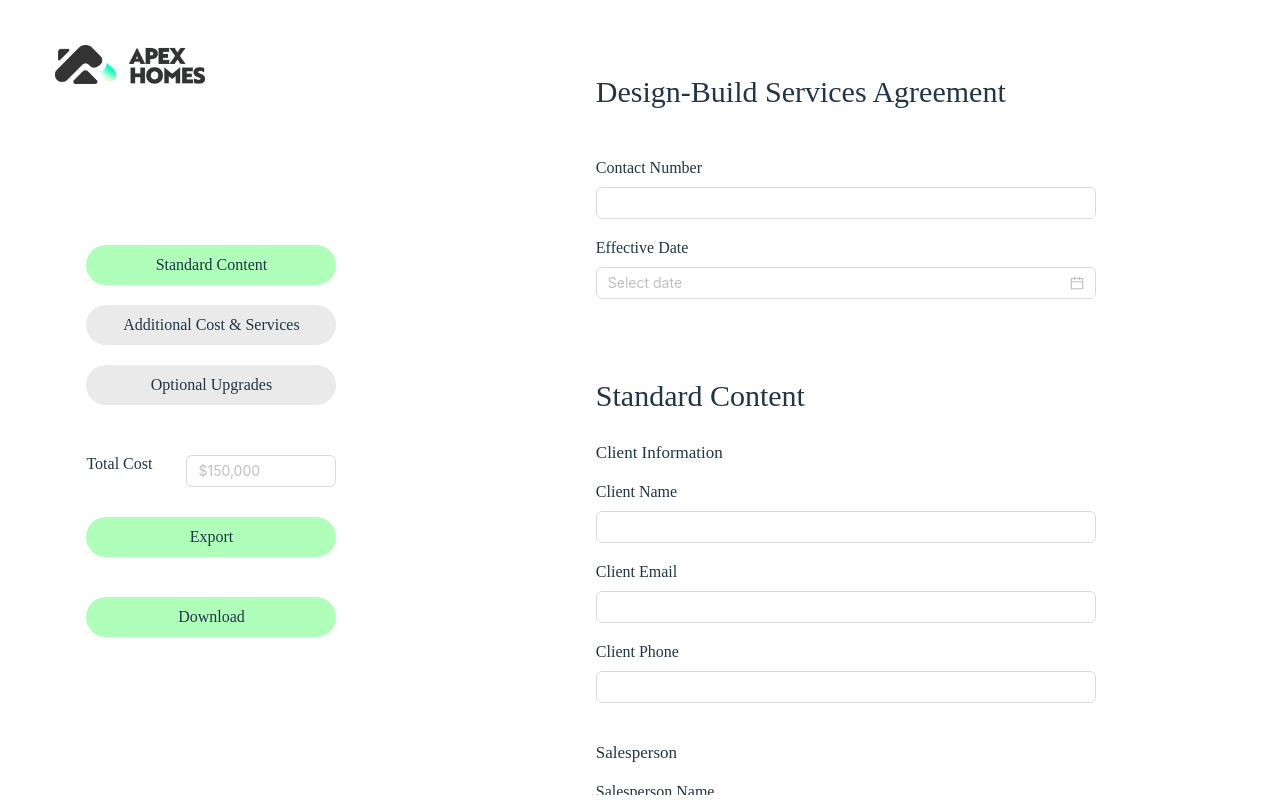
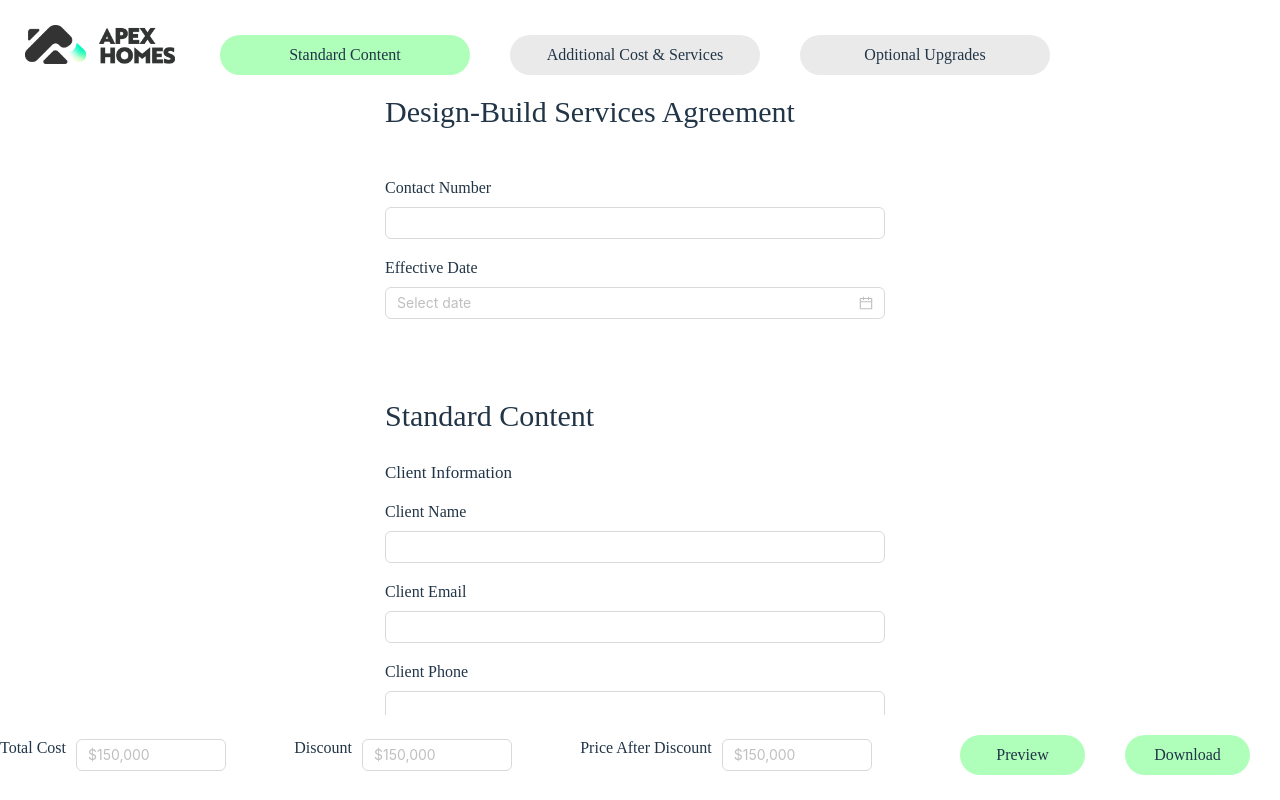
Before and after one commit to LeiChenUCD/apex-home-contract-build-front-end, a React (Vite) app: page / in a window 1280 px wide. Built offline with nearby package versions, Linux system fonts and the light colour scheme.

Commit message:
change layout

```diff
--- a/package.json
+++ b/package.json
@@ -8,7 +8,7 @@
         "predeploy": "npm run build",
         "deploy": "gh-pages -d dist",
         "dev": "vite",
-    "build": "vite build",
+        "build": "vite build --mode production",
         "lint": "eslint .",
         "preview": "vite preview"
     },
--- a/src/App.jsx
+++ b/src/App.jsx
@@ -4,6 +4,7 @@ import viteLogo from '/vite.svg';
 import './App.css';
 import { SideBar } from './components/SIdeBar';
 import { MainContent } from './components/MainContent/MainContent';
+import { TopBar } from './components/SIdeBar';
 
 function App() {
     return (
@@ -23,22 +24,23 @@ function App() {
                     // borderRight: '1px solid black',
                     height: 'calc(100vh - 10px)',
                     display: 'flex',
-                    flexDirection: 'row',
+                    flexDirection: 'column',
                 }}
             >
-                <div style={{ width: '33.3%', height: '100%' }}>
-                    <SideBar />
+                <div style={{}}>
+                    <TopBar />
                 </div>
-
                 <div
                     style={{
-                        width: '66.6%',
-                        maxHeight: 'calc(100vh - 10px)',
+                        // maxHeight: 'calc(100vh - 10px)',
                         overflowY: 'auto',
                         scrollbarWidth: 'none',
                     }}
                 >
                     <MainContent />
+                </div>
+                <div style={{}}>
+                    <SideBar />
                 </div>
             </div>
         </div>
--- a/src/components/MainContent/ServiceAgreement.jsx
+++ b/src/components/MainContent/ServiceAgreement.jsx
@@ -13,7 +13,7 @@ export function ServiceAgreement() {
             }}
         >
             <div style={{ width: '500px' }}>
-                <div style={{ fontSize: '30px', margin: '70px 0 50px 0' }}>
+                <div style={{ fontSize: '30px', margin: '0px 0 50px 0' }}>
                     Design-Build Services Agreement
                 </div>
                 <div style={{ marginBottom: '10px' }}>Contact Number</div>
--- a/src/components/SIdeBar.jsx
+++ b/src/components/SIdeBar.jsx
@@ -6,14 +6,66 @@ import Input from 'antd/es/input/Input';
 import { useGlobalMap } from '../hooks/GlobalMap';
 import { fileApi } from '../api/files';
 
+const buttonWidth = '250px';
+
+export function TopBar() {
+    const { view, changeView } = useView();
+    return (
+        <>
+            <div style={{ display: 'flex', flexDirection: 'row', justifyContent: 'space-between' }}>
+                <div>
+                    <img
+                        src={ApexHomes}
+                        style={{ width: '150px', marginTop: '20px', marginLeft: '25px' }}
+                    ></img>
+                </div>
+                {/* tab switch buttons */}
+                <div style={{ display: 'flex', flexDirection: 'row', marginTop: '10px' }}>
+                    <CustomizedButton
+                        width={buttonWidth}
+                        text={'Standard Content'}
+                        callback={() => changeView('Standard Content')}
+                        backgroundColor={
+                            view.toLowerCase() === 'standard content'
+                                ? '#AFFFBB'
+                                : 'RGB(234, 234, 234)'
+                        }
+                    />
+
+                    <CustomizedButton
+                        width={buttonWidth}
+                        text={'Additional Cost & Services'}
+                        callback={() => changeView('Additional Cost & Services')}
+                        backgroundColor={
+                            view.toLowerCase() === 'additional cost & services'
+                                ? '#AFFFBB'
+                                : 'RGB(234, 234, 234)'
+                        }
+                    />
+                    <CustomizedButton
+                        width={buttonWidth}
+                        text={'Optional Upgrades'}
+                        callback={() => changeView('Optional Upgrades')}
+                        backgroundColor={
+                            view.toLowerCase() === 'optional upgrades'
+                                ? '#AFFFBB'
+                                : 'RGB(234, 234, 234)'
+                        }
+                    />
+                </div>
+                <div style={{ width: '175px' }}></div>
+            </div>
+        </>
+    );
+}
+
 export function SideBar() {
-    const { view, changeView } = useView();
     const { globalContractMap, setGlobalMapValue } = useGlobalMap();
 
     // console.log('globalMap', globalContractMap);
 
     function viewFile() {
-        fetch(fileApi.file.getTemplate, {
+        fetch(`${import.meta.env.VITE_API_ENDPOINT}${fileApi.file.getTemplate}`, {
             method: 'POST', // Use POST to send data
             headers: {
                 'Content-Type': 'application/json', // Specify JSON content type
@@ -48,7 +100,7 @@ export function SideBar() {
     }
 
     function downloadPDF() {
-        fetch(fileApi.file.getTemplate, {
+        fetch(`${import.meta.env.VITE_API_ENDPOINT}${fileApi.file.getTemplate}`, {
             method: 'POST', // Use POST to send data
             headers: {
                 'Content-Type': 'application/json', // Specify JSON content type
@@ -71,7 +123,6 @@ export function SideBar() {
             });
     }
 
-    const buttonWidth = '250px';
     return (
         <div
             style={{
@@ -81,12 +132,6 @@ export function SideBar() {
                 flexDirection: 'column',
             }}
         >
-            <div>
-                <img
-                    src={ApexHomes}
-                    style={{ width: '150px', marginTop: '40px', marginLeft: '55px' }}
-                ></img>
-            </div>
             <div style={{ height: '100%', alignContent: 'center' }}>
                 <div
                     style={{
@@ -96,71 +141,59 @@ export function SideBar() {
                         flexDirection: 'column',
                     }}
                 >
-                    {/* tab switch buttons */}
-                    <div>
-                        <CustomizedButton
-                            width={buttonWidth}
-                            text={'Standard Content'}
-                            callback={() => changeView('Standard Content')}
-                            backgroundColor={
-                                view.toLowerCase() === 'standard content'
-                                    ? '#AFFFBB'
-                                    : 'RGB(234, 234, 234)'
-                            }
-                        />
-
-                        <CustomizedButton
-                            width={buttonWidth}
-                            text={'Additional Cost & Services'}
-                            callback={() => changeView('Additional Cost & Services')}
-                            backgroundColor={
-                                view.toLowerCase() === 'additional cost & services'
-                                    ? '#AFFFBB'
-                                    : 'RGB(234, 234, 234)'
-                            }
-                        />
-                        <CustomizedButton
-                            width={buttonWidth}
-                            text={'Optional Upgrades'}
-                            callback={() => changeView('Optional Upgrades')}
-                            backgroundColor={
-                                view.toLowerCase() === 'optional upgrades'
-                                    ? '#AFFFBB'
-                                    : 'RGB(234, 234, 234)'
-                            }
-                        />
-                    </div>
-
                     {/* total cost & export */}
                     <div
                         style={{
                             display: 'flex',
                             width: '100%',
                             alignItems: 'center',
-                            flexDirection: 'column',
-                            marginTop: '30px',
+                            flexDirection: 'row',
+                            justifyContent: 'space-between',
+                            whiteSpace: 'nowrap',
                         }}
                     >
                         <div
                             style={{
                                 display: 'flex',
                                 justifyContent: 'space-between',
-                                width: '250px',
-                                marginBottom: '10px',
                             }}
                         >
-                            <div style={{ fontSize: '16px' }}>Total Cost</div>
+                            <div style={{ fontSize: '16px', marginRight: '10px' }}>Total Cost</div>
                             <Input placeholder="$150,000" style={{ width: '150px' }} />
                         </div>
+
+                        <div
+                            style={{
+                                display: 'flex',
+                                justifyContent: 'space-between',
+                            }}
+                        >
+                            <div style={{ fontSize: '16px', marginRight: '10px' }}>Discount</div>
+                            <Input placeholder="$150,000" style={{ width: '150px' }} />
+                        </div>
+
+                        <div
+                            style={{
+                                display: 'flex',
+                                justifyContent: 'space-between',
+                            }}
+                        >
+                            <div style={{ fontSize: '16px', marginRight: '10px' }}>
+                                Price After Discount
+                            </div>
+                            <Input placeholder="$150,000" style={{ width: '150px' }} />
+                        </div>
+
+                        <div style={{ display: 'flex', flexDirection: 'row' }}>
                             <CustomizedButton
-                            width={buttonWidth}
-                            text={'Export'}
+                                width={buttonWidth.replace('px', '') / 2 + 'px'}
+                                text={'Preview'}
                                 callback={() => viewFile()}
                                 backgroundColor={'#AFFFBB'}
                             />
 
                             <CustomizedButton
-                            width={buttonWidth}
+                                width={buttonWidth.replace('px', '') / 2 + 'px'}
                                 text={'Download'}
                                 callback={() => downloadPDF()}
                                 backgroundColor={'#AFFFBB'}
@@ -169,5 +202,6 @@ export function SideBar() {
                     </div>
                 </div>
             </div>
+        </div>
     );
 }
--- a/vite.config.js
+++ b/vite.config.js
@@ -10,7 +10,7 @@ export default defineConfig({
     server: {
         proxy: {
             '/api': {
-                target: process.env.FAST_API_ENDPOINT, // your FastAPI backend
+                target: process.env.VITE_API_ENDPOINT, // your FastAPI backend
                 changeOrigin: true,
                 secure: false,
             },
```
Also changed, not shown: src/components/MainContent/pages/StandardContent.jsx (+3 -18 lines), 2 other files (tests, documents, lock files or other folders). Lines whose indentation alone changed are shown as unchanged.
